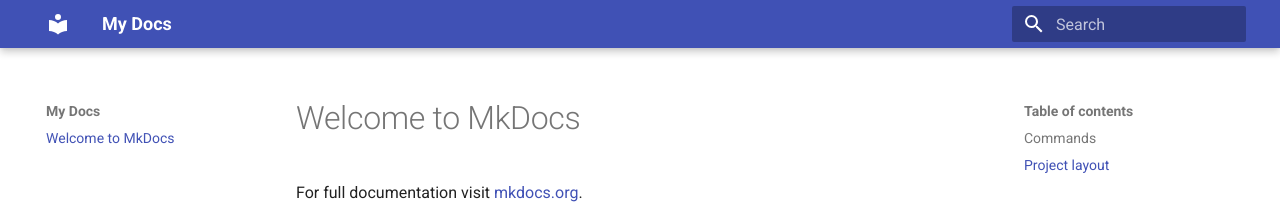
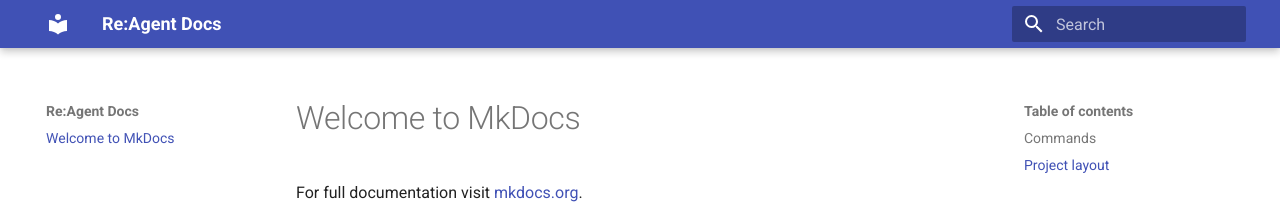
Before and after one commit to HokyoAI/reagent, an MkDocs documentation site: the page built from docs/index.md, in a window 1280 px wide. Shown: the top 208 px of the page. Built offline with MkDocs 1.6.1 and Material for MkDocs 9.7.7, drawn with Linux system fonts in a browser that asks for light colours.

Commit message:
updated url

```diff
--- a/mkdocs.yml
+++ b/mkdocs.yml
@@ -1,4 +1,4 @@
-site_name: My Docs
-site_url: https://hokyoai.github.io/
+site_name: Re:Agent Docs
+site_url: https://docs.hokyo.ai/
 theme:
   name: material
```
